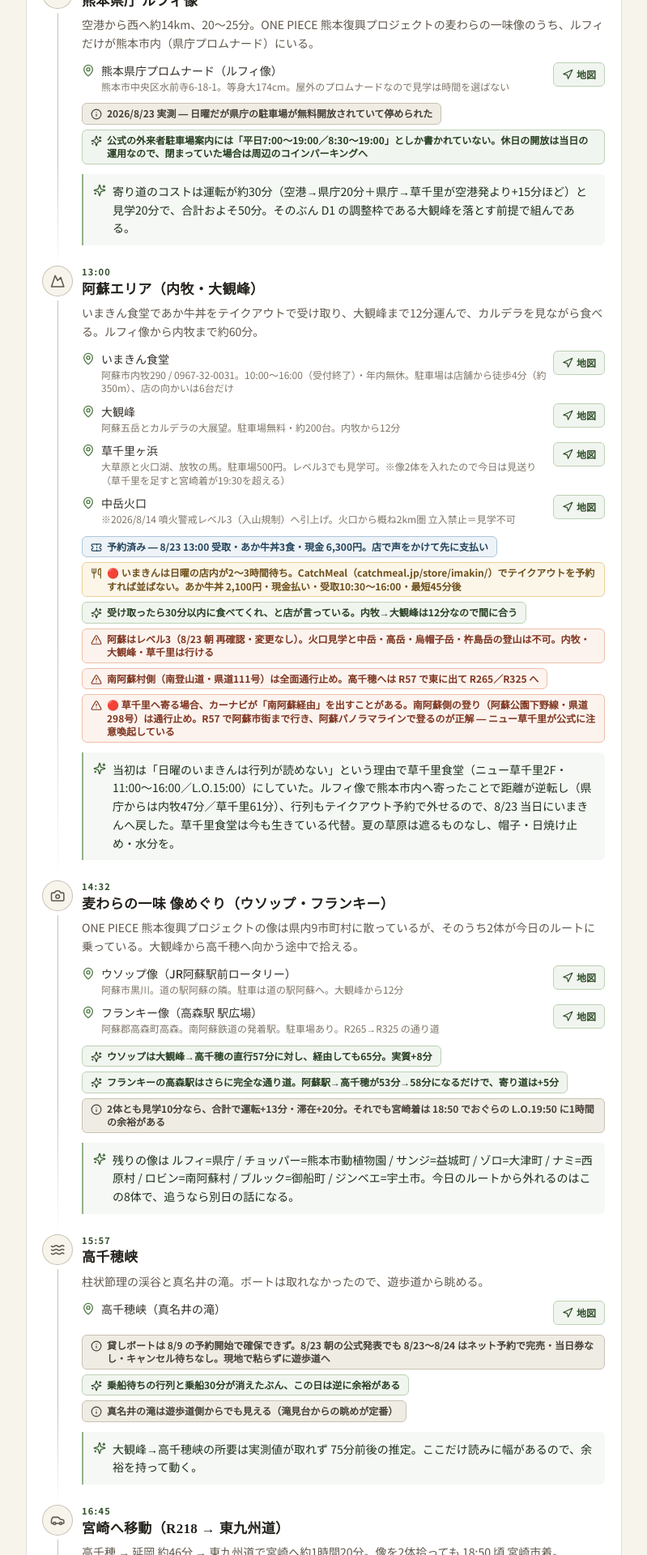
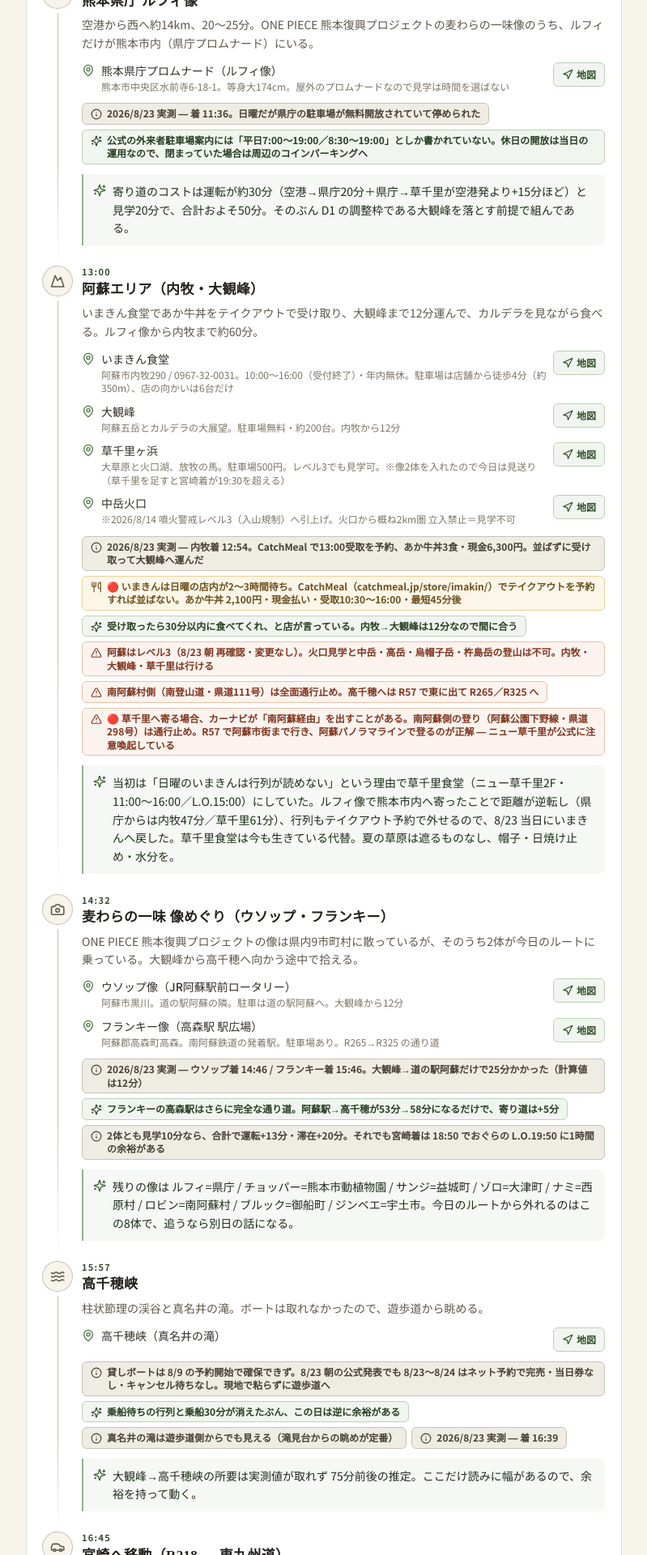
Before and after one commit to Shigeta117/Southern-Kyushu-trip, a React (Vite) app: page / in a window 1280 px wide. Shown: the part 6080-8000 px from the top of the page at 81% size, without its empty margins (240-1039 px from the left). Built offline with nearby package versions, Linux system fonts and the light colour scheme.

Commit message:
docs: D1 の実測到着時刻を反映。おぐら本店は公称L.O.の29分前に列が切れていた

```diff
--- a/src/data/trip.ts
+++ b/src/data/trip.ts
@@ -58,7 +58,7 @@
           },
         ],
         badges: [
-          { kind: 'info', text: '2026/8/23 実測 ― 日曜だが県庁の駐車場が無料開放されていて停められた' },
+          { kind: 'info', text: '2026/8/23 実測 ― 着 11:36。日曜だが県庁の駐車場が無料開放されていて停められた' },
           { kind: 'tip', text: '公式の外来者駐車場案内には「平日7:00〜19:00／8:30〜19:00」としか書かれていない。休日の開放は当日の運用なので、閉まっていた場合は周辺のコインパーキングへ' },
         ],
         tip: '寄り道のコストは運転が約30分（空港→県庁20分＋県庁→草千里が空港発より+15分ほど）と見学20分で、合計およそ50分。そのぶん D1 の調整枠である大観峰を落とす前提で組んである。',
@@ -84,7 +84,7 @@
           },
         ],
         badges: [
-          { kind: 'reserve', text: '予約済み ― 8/23 13:00 受取・あか牛丼3食・現金 6,300円。店で声をかけて先に支払い' },
+          { kind: 'info', text: '2026/8/23 実測 ― 内牧着 12:54。CatchMeal で13:00受取を予約、あか牛丼3食・現金6,300円。並ばずに受け取って大観峰へ運んだ' },
           { kind: 'food', text: '🔴 いまきんは日曜の店内が2〜3時間待ち。CatchMeal（catchmeal.jp/store/imakin/）でテイクアウトを予約すれば並ばない。あか牛丼 2,100円・現金払い・受取10:30〜16:00・最短45分後' },
           { kind: 'tip', text: '受け取ったら30分以内に食べてくれ、と店が言っている。内牧→大観峰は12分なので間に合う' },
           { kind: 'warn', text: '阿蘇はレベル3（8/23 朝 再確認・変更なし）。火口見学と中岳・高岳・烏帽子岳・杵島岳の登山は不可。内牧・大観峰・草千里は行ける' },
@@ -112,7 +112,7 @@
           },
         ],
         badges: [
-          { kind: 'tip', text: 'ウソップは大観峰→高千穂の直行57分に対し、経由しても65分。実質+8分' },
+          { kind: 'info', text: '2026/8/23 実測 ― ウソップ着 14:46 / フランキー着 15:46。大観峰→道の駅阿蘇だけで25分かかった（計算値は12分）' },
           { kind: 'tip', text: 'フランキーの高森駅はさらに完全な通り道。阿蘇駅→高千穂が53分→58分になるだけで、寄り道は+5分' },
           { kind: 'info', text: '2体とも見学10分なら、合計で運転+13分・滞在+20分。それでも宮崎着は 18:50 でおぐらの L.O.19:50 に1時間の余裕がある' },
         ],
@@ -129,6 +129,7 @@
           { kind: 'info', text: '貸しボートは 8/9 の予約開始で確保できず。8/23 朝の公式発表でも 8/23〜8/24 はネット予約で完売・当日券なし・キャンセル待ちなし。現地で粘らずに遊歩道へ' },
           { kind: 'tip', text: '乗船待ちの行列と乗船30分が消えたぶん、この日は逆に余裕がある' },
           { kind: 'info', text: '真名井の滝は遊歩道側からでも見える（滝見台からの眺めが定番）' },
+          { kind: 'info', text: '2026/8/23 実測 ― 着 16:39' },
         ],
         tip: '大観峰→高千穂峡の所要は実測値が取れず 75分前後の推定。ここだけ読みに幅があるので、余裕を持って動く。',
       },
@@ -152,6 +153,7 @@
           { name: 'おぐら 本店', coord: { lat: 31.9127, lng: 131.4239 }, note: '宮崎市橘通東3-4-24 / 0985-22-2296。夜の部 17:00〜20:30・L.O.19:50（8/23 に公式サイトで確認）。定休は火曜＋第1・第3水曜なので 8/23(日) は営業。公式に本店の駐車場の記載はなく、市街なのでコインパーキング前提で' },
         ],
         badges: [
+          { kind: 'warn', text: '🔴 2026/8/23 実測 ― おぐら本店に 19:21 着、すでに案内終了（列切り）。公称 L.O.19:50 の29分前。行列店は「L.O.までに着けばいい」では入れない。結局イオン南宮崎で買って宿で食べた（宿着 20:30頃）' },
           { kind: 'warn', text: 'チェックイン 15:00〜21:00。この 21:00 がD1の実質的な門限' },
           { kind: 'food', text: 'おぐら本店 夜の部 17:00〜20:30（L.O.19:50）。チキン南蛮・地鶏炭火焼' },
           { kind: 'tip', text: '本店の L.O.19:50 に間に合わないときは おぐら瀬頭店（宮崎市瀬頭2-2-23・0985-23-5301）。8月から 11:00〜21:00 の通し営業で L.O.20:00、駐車場35台。食材切れで早じまいすることがある点だけ注意' },
```
